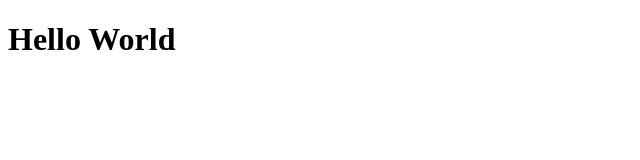
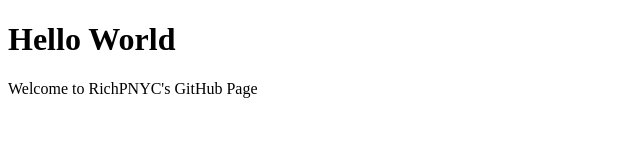
Before and after one commit to RichPNYC/RichPNYC.github.io, a plain HTML site: page index.html in a window 1280 px wide. Shown: the whole page, without its empty margins (0-640 px from the left). Drawn offline with Linux system fonts and the light colour scheme.

Commit message:
Update index.html
Added paragraph

```diff
--- a/index.html
+++ b/index.html
@@ -8,5 +8,6 @@
 </head>
 <body>
     <h1>Hello World</h1>
+    <p>Welcome to RichPNYC's GitHub Page</p>
 </body>
 </html>
```
